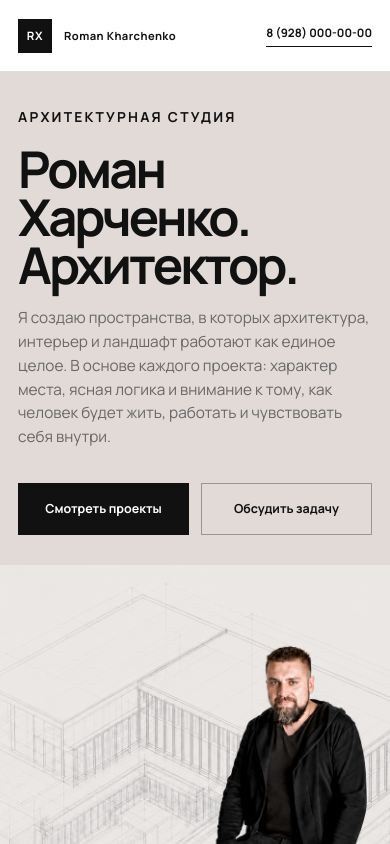
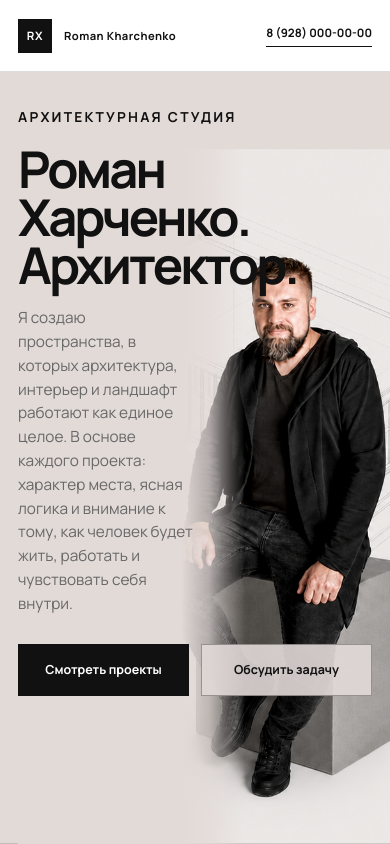
Before and after one commit to ux-tony/rx, a Next.js app: page / in a window 390 px wide. Shown: the top 844 px of the page. Built offline with nearby package versions, Linux system fonts and the light colour scheme; no server answers.

Commit message:
Rework responsive hero composition

```diff
--- a/app/globals.css
+++ b/app/globals.css
@@ -929,7 +929,25 @@ a:focus-visible {
   }
 
   .hero {
-    grid-template-columns: 1fr 0.82fr;
+    min-height: clamp(720px, calc(100svh - 80px), 860px);
+    grid-template-columns: minmax(0, 1fr) minmax(280px, 0.9fr);
+  }
+
+  .hero-copy {
+    padding-top: clamp(52px, 7vw, 80px);
+    padding-right: clamp(24px, 4vw, 56px);
+    padding-bottom: clamp(52px, 7vw, 80px);
+  }
+
+  .hero-visual::after {
+    width: 64vw;
+    background: linear-gradient(90deg, var(--hero-background) 0%, var(--hero-background) 38%, color-mix(in srgb, var(--hero-background) 72%, transparent) 58%, transparent 100%);
+  }
+
+  .hero-portrait {
+    object-fit: cover;
+    object-position: right bottom;
+    transform: translateX(7%);
   }
 
   .projects-grid {
@@ -991,15 +1009,16 @@ a:focus-visible {
   }
 
   .hero {
-    min-height: auto;
-    grid-template-columns: 1fr;
+    min-height: clamp(760px, calc(100svh - 72px), 900px);
+    display: block;
   }
 
   .hero-copy {
-    min-height: auto;
-    padding: 34px 0 30px;
+    min-height: inherit;
+    padding: 34px 0 28px;
     justify-content: flex-start;
-    gap: 34px;
+    gap: 28px;
+    background: linear-gradient(90deg, var(--hero-background) 0%, var(--hero-background) 46%, color-mix(in srgb, var(--hero-background) 76%, transparent) 54%, transparent 64%);
   }
 
   .hero-heading {
@@ -1007,11 +1026,12 @@ a:focus-visible {
   }
 
   .hero-heading h1 {
-    max-width: 12ch;
+    max-width: 7ch;
     font-size: clamp(3rem, 13vw, 4.8rem);
   }
 
   .hero-heading > p:last-child {
+    max-width: 50%;
     font-size: 0.96rem;
     line-height: 1.55;
   }
@@ -1019,6 +1039,7 @@ a:focus-visible {
   .hero-actions {
     display: grid;
     grid-template-columns: 1fr 1fr;
+    width: 100%;
   }
 
   .button-primary,
@@ -1028,12 +1049,15 @@ a:focus-visible {
     font-size: 0.78rem;
   }
 
+  .hero-actions .button-secondary {
+    background: color-mix(in srgb, var(--hero-background) 90%, transparent);
+  }
+
   .hero-visual {
-    position: relative;
-    inset: auto;
-    grid-column: 1;
-    margin-inline: calc(var(--space-page) * -1);
-    min-height: 62svh;
+    position: absolute;
+    inset: 0;
+    margin: 0;
+    min-height: 0;
   }
 
   .hero-visual::after {
@@ -1042,8 +1066,9 @@ a:focus-visible {
 
   .hero-portrait {
     object-fit: cover;
-    object-position: 78% bottom;
-    transform: none;
+    object-position: right bottom;
+    transform: translateX(30%) scale(0.9);
+    transform-origin: right bottom;
   }
 
   .hero-metrics {
```
